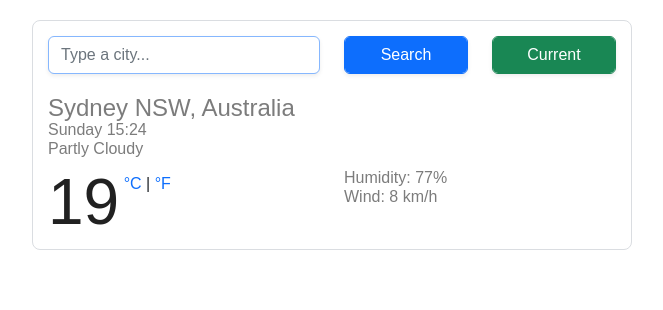
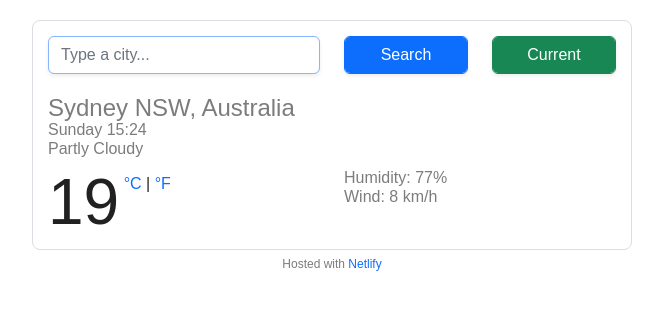
Before and after one commit to Lcskdm/shecodes-lesson4-github, a plain HTML site: page index.html in a window 1280 px wide. Shown: the whole page, without its empty margins (308-971 px from the left). Drawn offline with nearby package versions, Linux system fonts and the light colour scheme.

Commit message:
Add footer, hosted with Netlify

```diff
--- a/index.html
+++ b/index.html
@@ -68,6 +68,7 @@
           </div>
         </div>
       </div>
+      <footer>Hosted with <a href="https://www.netlify.com">Netlify</a></footer>
     </div>
     <script src="script.js"></script>
   </body>
--- a/style.css
+++ b/style.css
@@ -33,6 +33,13 @@ a:hover {
   color: darkblue;
 }
 
+footer {
+  text-align: center;
+  margin-top: -15px;
+  font-size: 12px;
+  color: #7c7c7c;
+}
+
 .weather-app {
   border: 1px solid #dadde1;
   padding: 15px;
```
